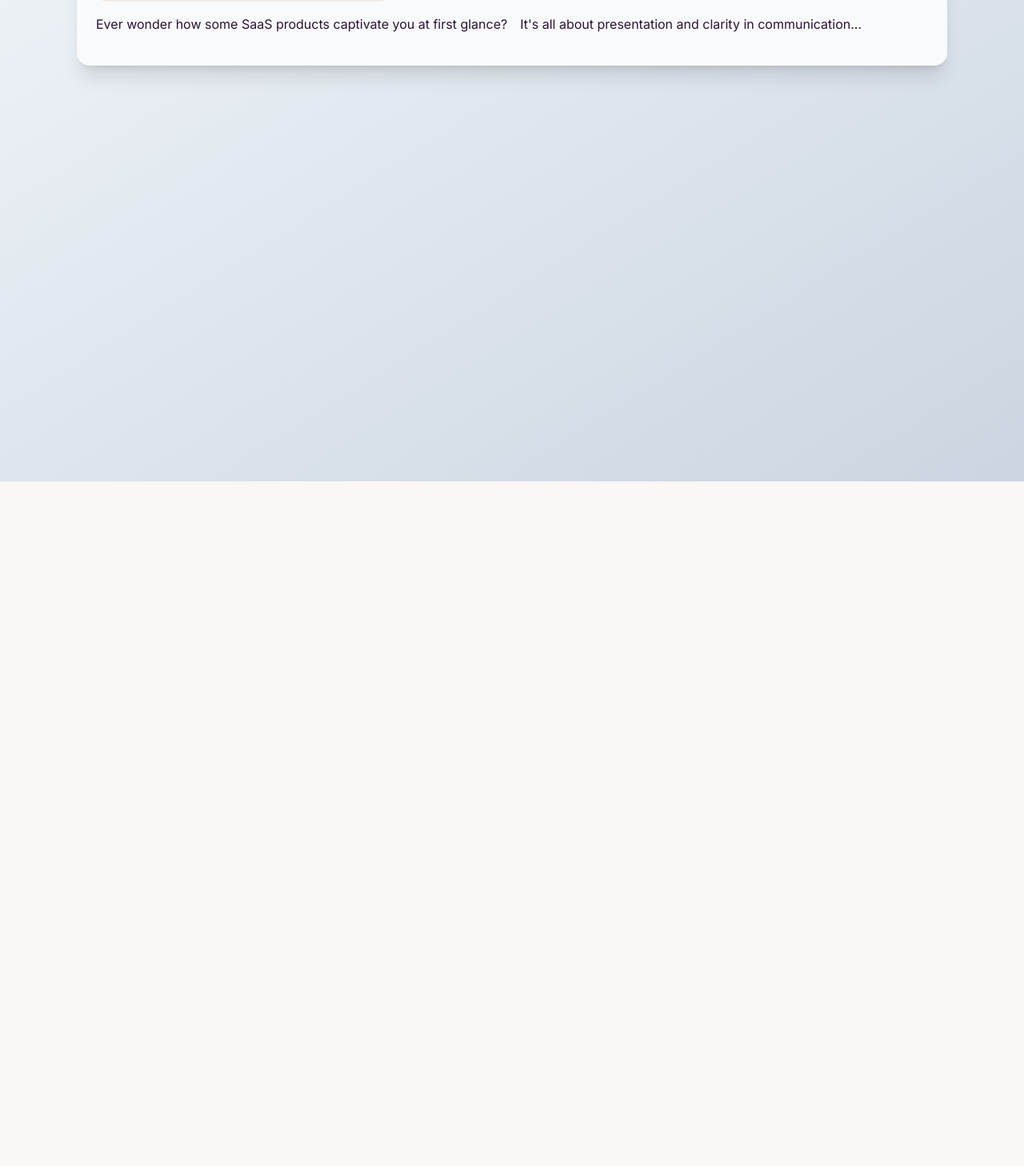
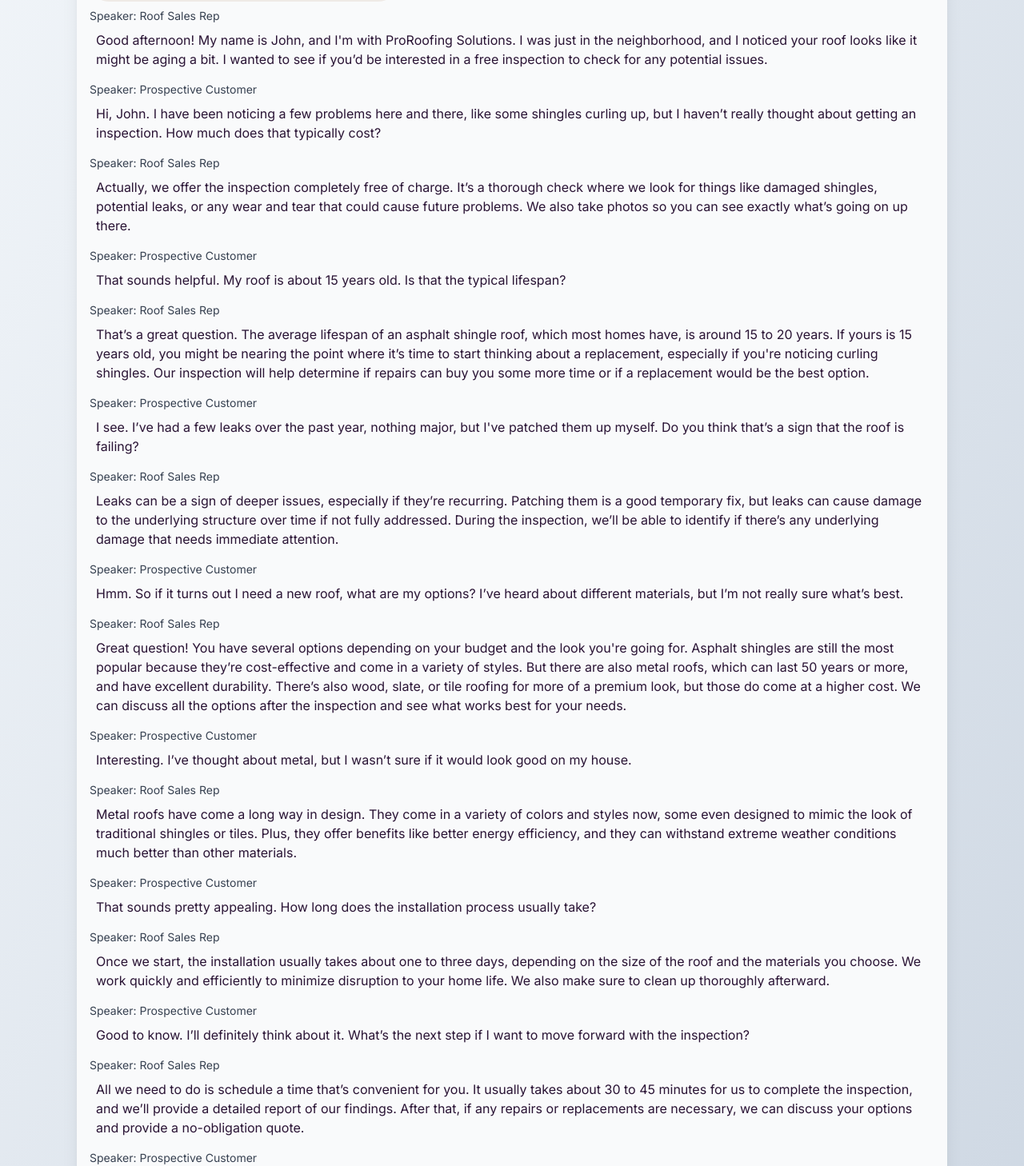
Before and after one commit to Headstarter-2024/editor, a Next.js app: page / in a window 1280 px wide. Shown: the part 198-1656 px from the top of the page at 80% size. Before the commit the page ends 800 px from the top, so only its background shows below. Built offline with nearby package versions, Linux system fonts and the light colour scheme.

Commit message:
Now we can do it with an actual transcript!

```diff
--- a/src/components/Paragraph.tsx
+++ b/src/components/Paragraph.tsx
@@ -1,24 +1,29 @@
 "use client";
 
 interface ParagraphProps {
-  text: string;
+  speaker: string;
+  message: string;
   paragraphId: number;
   onClick: (id: number) => void;
 }
 
 const Paragraph: React.FC<ParagraphProps> = ({
-  text,
+  speaker,
+  message,
   paragraphId,
   onClick,
 }) => {
   return (
-    <div className="tooltip tooltip-right" data-tip="Add Comment">
-      <p
-        className="mb-2 cursor-pointer p-2 hover:bg-gray-100"
-        onClick={() => onClick(paragraphId)}
-      >
-        {text}
-      </p>
+    <div>
+      <p className="text-left text-sm font-normal text-gray-700">Speaker: {speaker}</p>
+      <div className="tooltip tooltip-top" data-tip="Add Comment">
+        <p
+          className="mb-2 cursor-pointer rounded-lg p-2 text-left font-normal hover:bg-base-300"
+          onClick={() => onClick(paragraphId)}
+        >
+          {message}
+        </p>
+      </div>
     </div>
   );
 };
--- a/src/components/ScriptView.tsx
+++ b/src/components/ScriptView.tsx
@@ -1,7 +1,9 @@
 "use client";
 
+import { useState } from "react";
+
+import demoTranscript from "@/data/demo-transcript.json";
 import { useEditorStore } from "@/store";
-import { useState } from "react";
 import AddCommentModal from "./AddCommentModal";
 import Paragraph from "./Paragraph";
 
@@ -19,16 +21,15 @@ const ScriptsView: React.FC = () => {
 
   return (
     <div className="my-2">
-      <Paragraph
-        text="Ever wonder how some SaaS products captivate you at first glance?"
-        paragraphId={1}
-        onClick={handleOpenModal}
-      />
-      <Paragraph
-        text=" It's all about presentation and clarity in communication..."
-        paragraphId={2}
-        onClick={handleOpenModal}
-      />
+      {demoTranscript.conversation.map((item, index) => (
+        <Paragraph
+          key={index}
+          speaker={item.speaker}
+          message={item.message}
+          paragraphId={index}
+          onClick={handleOpenModal}
+        />
+      ))}
       <AddCommentModal paragraphId={activeParagraph} />
     </div>
   );
--- /dev/null
+++ b/src/data/demo-transcript.json
@@ -0,0 +1,88 @@
+{
+  "conversation": [
+    {
+      "speaker": "Roof Sales Rep",
+      "message": "Good afternoon! My name is John, and I'm with ProRoofing Solutions. I was just in the neighborhood, and I noticed your roof looks like it might be aging a bit. I wanted to see if you’d be interested in a free inspection to check for any potential issues."
+    },
+    {
+      "speaker": "Prospective Customer",
+      "message": "Hi, John. I have been noticing a few problems here and there, like some shingles curling up, but I haven’t really thought about getting an inspection. How much does that typically cost?"
+    },
+    {
+      "speaker": "Roof Sales Rep",
+      "message": "Actually, we offer the inspection completely free of charge. It’s a thorough check where we look for things like damaged shingles, potential leaks, or any wear and tear that could cause future problems. We also take photos so you can see exactly what’s going on up there."
+    },
+    {
+      "speaker": "Prospective Customer",
+      "message": "That sounds helpful. My roof is about 15 years old. Is that the typical lifespan?"
+    },
+    {
+      "speaker": "Roof Sales Rep",
+      "message": "That’s a great question. The average lifespan of an asphalt shingle roof, which most homes have, is around 15 to 20 years. If yours is 15 years old, you might be nearing the point where it’s time to start thinking about a replacement, especially if you're noticing curling shingles. Our inspection will help determine if repairs can buy you some more time or if a replacement would be the best option."
+    },
+    {
+      "speaker": "Prospective Customer",
+      "message": "I see. I’ve had a few leaks over the past year, nothing major, but I've patched them up myself. Do you think that’s a sign that the roof is failing?"
+    },
+    {
+      "speaker": "Roof Sales Rep",
+      "message": "Leaks can be a sign of deeper issues, especially if they’re recurring. Patching them is a good temporary fix, but leaks can cause damage to the underlying structure over time if not fully addressed. During the inspection, we’ll be able to identify if there’s any underlying damage that needs immediate attention."
+    },
+    {
+      "speaker": "Prospective Customer",
+      "message": "Hmm. So if it turns out I need a new roof, what are my options? I’ve heard about different materials, but I’m not really sure what’s best."
+    },
+    {
+      "speaker": "Roof Sales Rep",
+      "message": "Great question! You have several options depending on your budget and the look you're going for. Asphalt shingles are still the most popular because they’re cost-effective and come in a variety of styles. But there are also metal roofs, which can last 50 years or more, and have excellent durability. There’s also wood, slate, or tile roofing for more of a premium look, but those do come at a higher cost. We can discuss all the options after the inspection and see what works best for your needs."
+    },
+    {
+      "speaker": "Prospective Customer",
+      "message": "Interesting. I’ve thought about metal, but I wasn’t sure if it would look good on my house."
+    },
+    {
+      "speaker": "Roof Sales Rep",
+      "message": "Metal roofs have come a long way in design. They come in a variety of colors and styles now, some even designed to mimic the look of traditional shingles or tiles. Plus, they offer benefits like better energy efficiency, and they can withstand extreme weather conditions much better than other materials."
+    },
+    {
+      "speaker": "Prospective Customer",
+      "message": "That sounds pretty appealing. How long does the installation process usually take?"
+    },
+    {
+      "speaker": "Roof Sales Rep",
+      "message": "Once we start, the installation usually takes about one to three days, depending on the size of the roof and the materials you choose. We work quickly and efficiently to minimize disruption to your home life. We also make sure to clean up thoroughly afterward."
+    },
+    {
+      "speaker": "Prospective Customer",
+      "message": "Good to know. I’ll definitely think about it. What’s the next step if I want to move forward with the inspection?"
+    },
+    {
+      "speaker": "Roof Sales Rep",
+      "message": "All we need to do is schedule a time that’s convenient for you. It usually takes about 30 to 45 minutes for us to complete the inspection, and we’ll provide a detailed report of our findings. After that, if any repairs or replacements are necessary, we can discuss your options and provide a no-obligation quote."
+    },
+    {
+      "speaker": "Prospective Customer",
+      "message": "Okay, that sounds reasonable. Let’s go ahead and schedule the inspection then."
+    },
+    {
+      "speaker": "Roof Sales Rep",
+      "message": "Great! I can come by as early as tomorrow, or we can schedule for later in the week. What works best for you?"
+    },
+    {
+      "speaker": "Prospective Customer",
+      "message": "Tomorrow works for me."
+    },
+    {
+      "speaker": "Roof Sales Rep",
+      "message": "Perfect! I’ll be here around 10 AM. I’ll bring the inspection report with me, and we can go over everything once it’s done. Thank you for your time, and I’ll see you tomorrow!"
+    },
+    {
+      "speaker": "Prospective Customer",
+      "message": "Thanks, John. See you tomorrow."
+    },
+    {
+      "speaker": "Roof Sales Rep",
+      "message": "Looking forward to it. Have a great day!"
+    }
+  ]
+}
```
